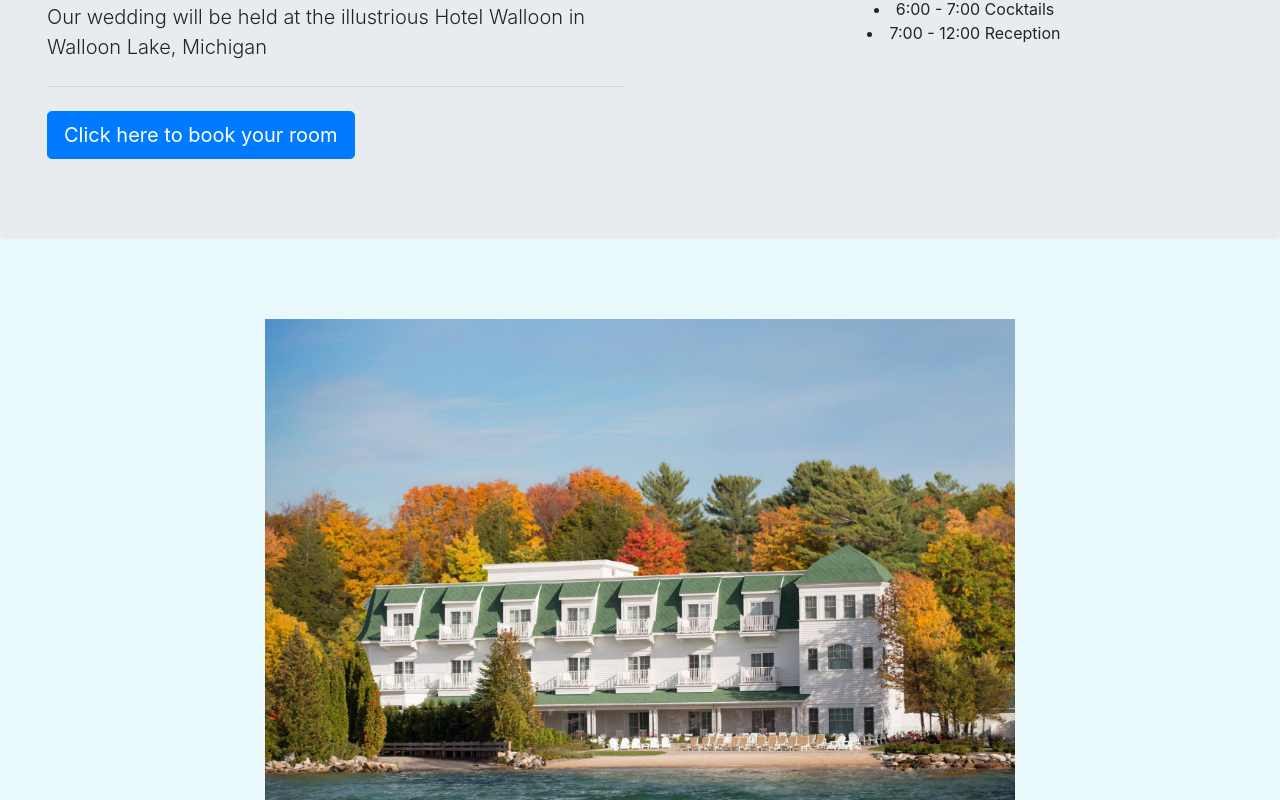
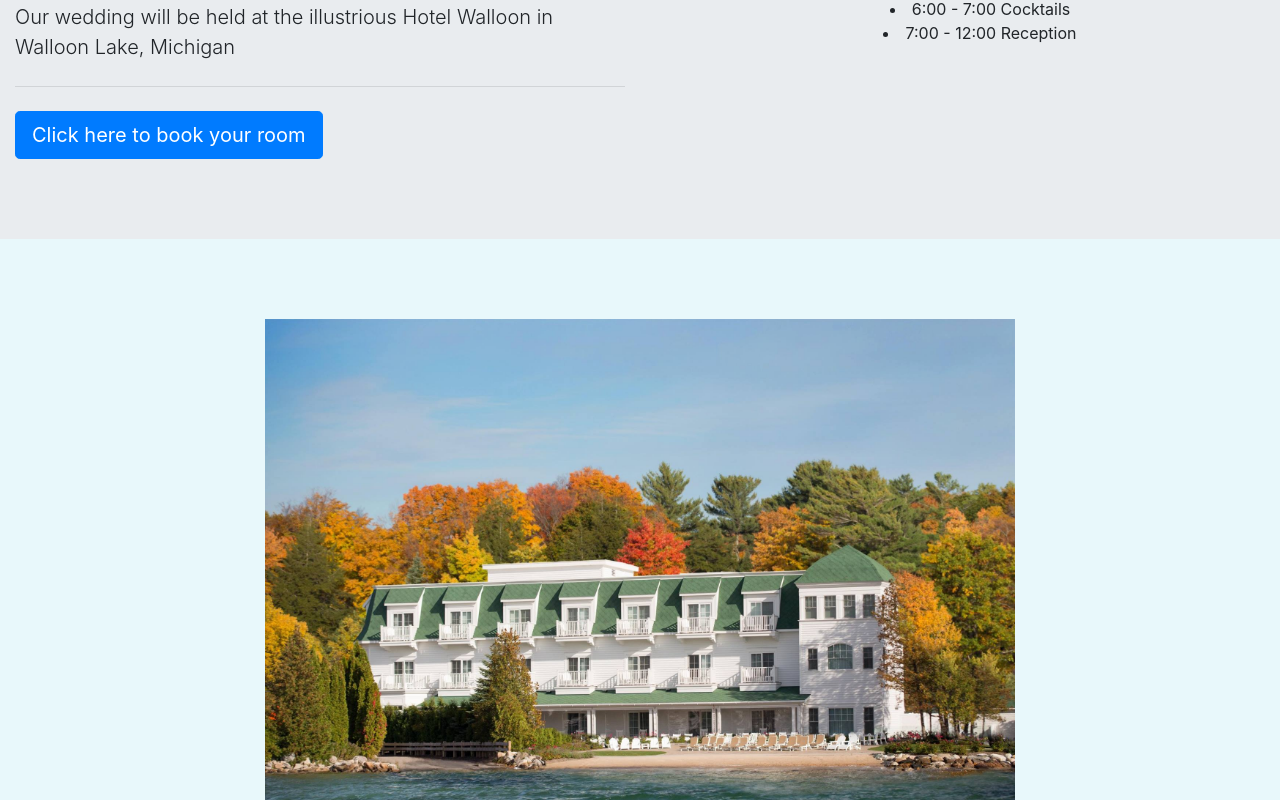
Before and after one commit to edudek1/edudek1.github.io, a plain HTML site: page details.html in a window 1280 px wide. Shown: the part 193-993 px from the top of the page. Drawn offline with nearby package versions, Linux system fonts and the light colour scheme.

Commit message:
changes_4

```diff
--- a/details.html
+++ b/details.html
@@ -39,7 +39,7 @@
   </nav>
 
   <!-- Jumbotron -->
-  <div class="jumbotron jumbotron=fluid">
+  <div class="jumbotron jumbotron-fluid">
     <div class="container-fluid">
       <div class="row">
         <div class="col-6">
```
